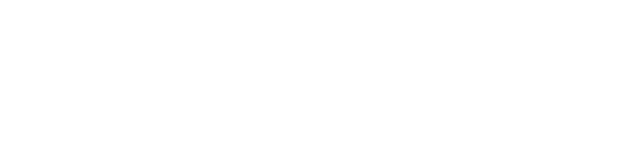
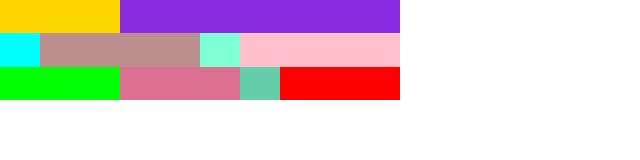
Before and after one commit to Andreablacm/greed, a plain HTML site: page index.html in a window 1280 px wide. Shown: the whole page, without its empty margins (0-640 px from the left). Drawn offline with Linux system fonts and the light colour scheme.

Commit message:
terminado

```diff
--- a/css/styles.css
+++ b/css/styles.css
@@ -19,3 +19,58 @@ body {
   margin: 0;
   font-family: sans-serif;
 }
+.container {
+  display: grid;
+  grid-template-columns: repeat(10, 3 0px);
+  height: 100px;
+  width: 400px;
+}
+
+.box-1 {
+  background-color: gold;
+  grid-column: 1/4;
+}
+
+.box-2 {
+  background-color: blueviolet;
+  grid-column: 4/11;
+}
+
+.box-3 {
+  background-color: aqua;
+  grid-column: 1/2;
+}
+
+.box-4 {
+  background-color: rosybrown;
+  grid-column: 2/6;
+}
+
+.box-5 {
+  background-color: aquamarine;
+  grid-column: 6/7;
+}
+.box-6 {
+  background-color: pink;
+  grid-column: 7/11;
+}
+
+.box-7 {
+  background-color: lime;
+  grid-column: 1/4;
+}
+
+.box-8 {
+  background-color: palevioletred;
+  grid-column: 4/7;
+}
+
+.box-9 {
+  background-color: mediumaquamarine;
+  grid-column: 7/8;
+}
+
+.box-10 {
+  background-color: red;
+  grid-column: 8/11;
+}
--- a/index.html
+++ b/index.html
@@ -6,5 +6,18 @@
     <link rel="stylesheet" href="./css/styles.css" />
     <title>Document</title>
   </head>
-  <body></body>
+  <body>
+    <div class="container">
+      <div class="box box-1"></div>
+      <div class="box box-2"></div>
+      <div class="box box-3"></div>
+      <div class="box box-4"></div>
+      <div class="box box-5"></div>
+      <div class="box box-6"></div>
+      <div class="box box-7"></div>
+      <div class="box box-8"></div>
+      <div class="box box-9"></div>
+      <div class="box box-10"></div>
+    </div>
+  </body>
 </html>
```
